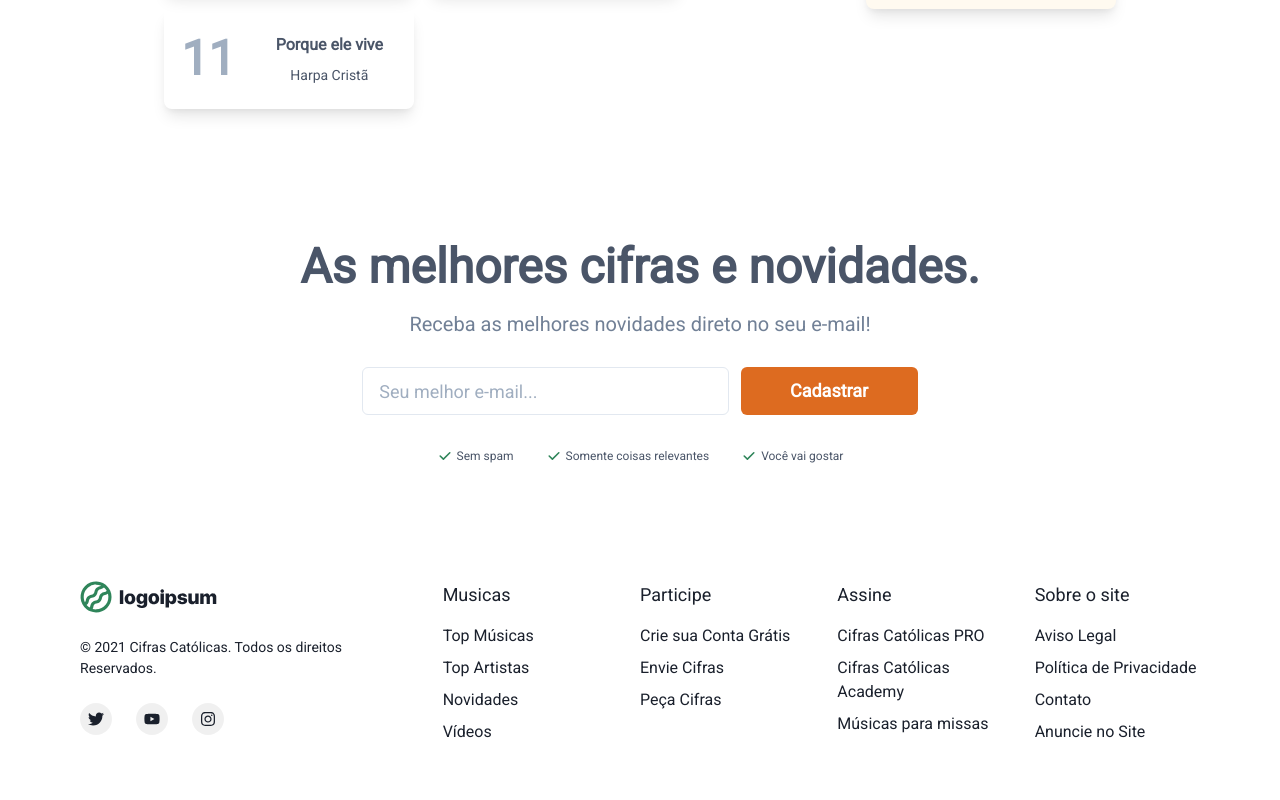
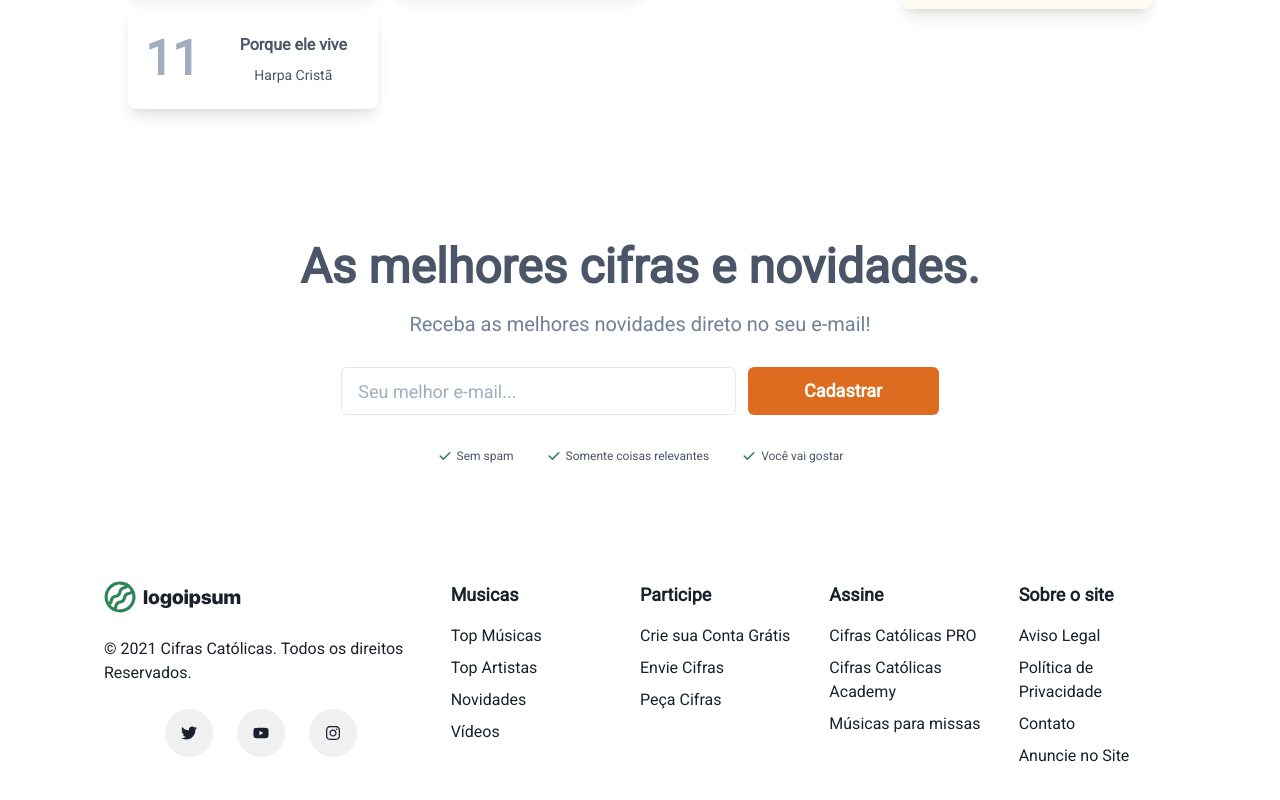
Before and after one commit to PauloLuan/cifras-catolicas, a Next.js app: page / in a window 1280 px wide. Shown: the part 1278-2078 px from the top of the page. Built offline with nearby package versions, Linux system fonts and the light colour scheme; a web font is replaced by a local one.

Commit message:
🎨 style: changed footer styles

```diff
--- a/src/components/Footer/footer.component.tsx
+++ b/src/components/Footer/footer.component.tsx
@@ -26,8 +26,8 @@ const SocialButton = ({
     <chakra.button
       bg={useColorModeValue('blackAlpha.100', 'whiteAlpha.100')}
       rounded={'full'}
-      w={8}
-      h={8}
+      w={12}
+      h={12}
       cursor={'pointer'}
       as={'a'}
       href={href}
@@ -47,7 +47,7 @@ const SocialButton = ({
 
 const ListHeader = ({ children }: { children: ReactNode }) => {
   return (
-    <Text fontWeight={'500'} fontSize={'lg'} mb={2}>
+    <Text fontWeight={'extrabold'} fontSize={'lg'} mb={2}>
       {children}
     </Text>
   )
@@ -56,7 +56,7 @@ const ListHeader = ({ children }: { children: ReactNode }) => {
 export const Footer = () => {
   return (
     <Box>
-      <Container as={Stack} maxW={'6xl'} py={10}>
+      <Container as={Stack} maxW={'6xl'} p={10}>
         <SimpleGrid
           templateColumns={{ sm: '1fr 1fr', md: '2fr 1fr 1fr 1fr 1fr' }}
           spacing={8}
@@ -65,10 +65,15 @@ export const Footer = () => {
             <Box>
               <Logo />
             </Box>
-            <Text fontSize={'sm'}>
+            <Text fontSize={'md'}>
               © 2021 Cifras Católicas. Todos os direitos Reservados.
             </Text>
-            <Stack direction={'row'} spacing={6}>
+            <Stack
+              direction={'row'}
+              spacing={6}
+              align={'center'}
+              justify={'center'}
+            >
               <SocialButton label={'Twitter'} href={'#'}>
                 <FaTwitter />
               </SocialButton>
--- a/src/components/Main/main.component.tsx
+++ b/src/components/Main/main.component.tsx
@@ -12,7 +12,7 @@ const Main = ({ testId }: MainProps) => {
     <VStack
       p={[0, 16]}
       spacing={[4, 16]}
-      maxW="1080px"
+      maxW={'6xl'}
       m={[4, '0 auto']}
       data-testid={testId}
     >
```
